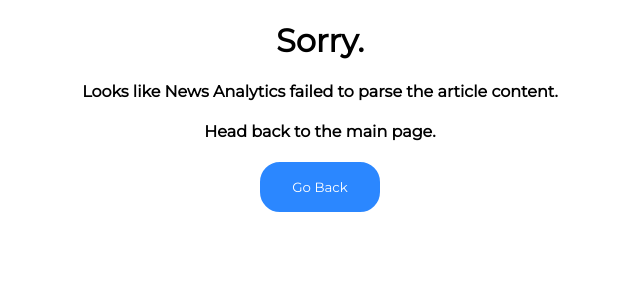
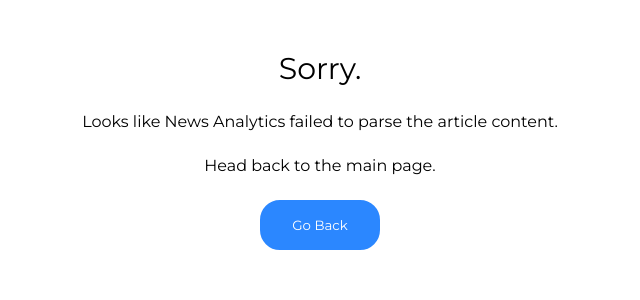
Before and after one commit to DanielBL01/news-analytics, a Flask app: page /results in a window 1280 px wide. Shown: the top 300 px of the page, without its empty margins (320-960 px from the left). Run offline with Flask 2, Linux system fonts and the light colour scheme.

Commit message:
error html format

```diff
--- a/templates/error.html
+++ b/templates/error.html
@@ -12,10 +12,14 @@
 </head>
 
 <body>
-    <div class="error">
-        <h1>Sorry.</h1>
-        <h4>Looks like News Analytics failed to parse the article content.</h4>
-        <h4>Head back to the main page.</h4>
+    <div class="header">Sorry.</div>
+    <div class="subheader">
+        Looks like News Analytics failed to parse the article content.
+    </div>
+    <div class="subheader">
+        Head back to the main page.
+    </div>
+    <div class="subheader">
         <form action="{{ url_for('index') }}">
             <button class="return">Go Back</button>
         </form>
```
